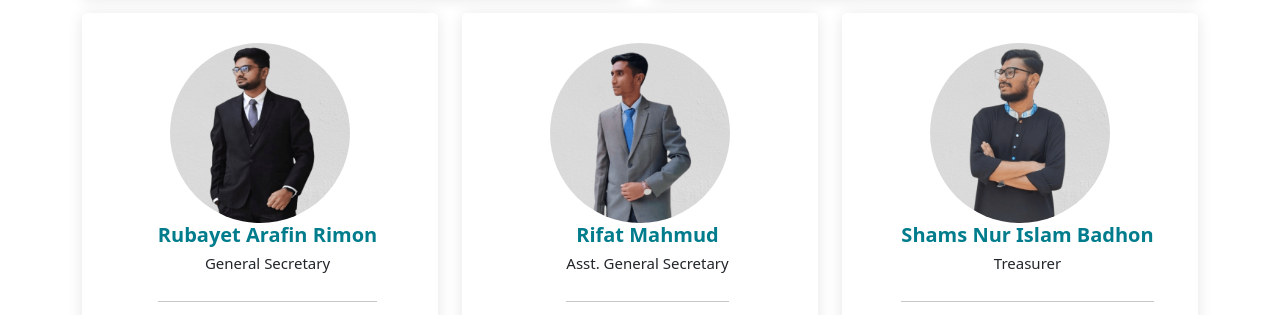
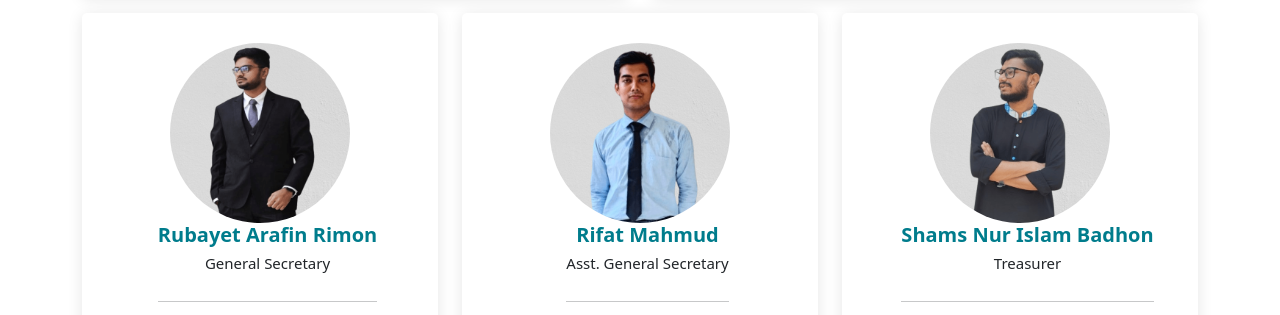
Before and after one commit to habibullah046/RUET-GIS-CLUB, a plain HTML site: page executive.html in a window 1280 px wide. Shown: the part 650-965 px from the top of the page. Drawn offline with nearby package versions, Linux system fonts and the light colour scheme.

Commit message:
Update executive.html

```diff
--- a/executive.html
+++ b/executive.html
@@ -175,7 +175,7 @@
       <div class="col-lg-4 my-2">
         <div class="exe-member d-flex flex-column align-items-center">
           <div class="exe-mem-pic d-flex justify-content-center">
-            <img src="asst-general-secretary.png" class="img-fluid" alt="asst-general-secretary">
+            <img src="asst-general-secretary-24.png" class="img-fluid" alt="asst-general-secretary">
           </div>
           <div class="exe-mem-info">
             <h5 class="text-center">Rifat Mahmud</h5>
```
